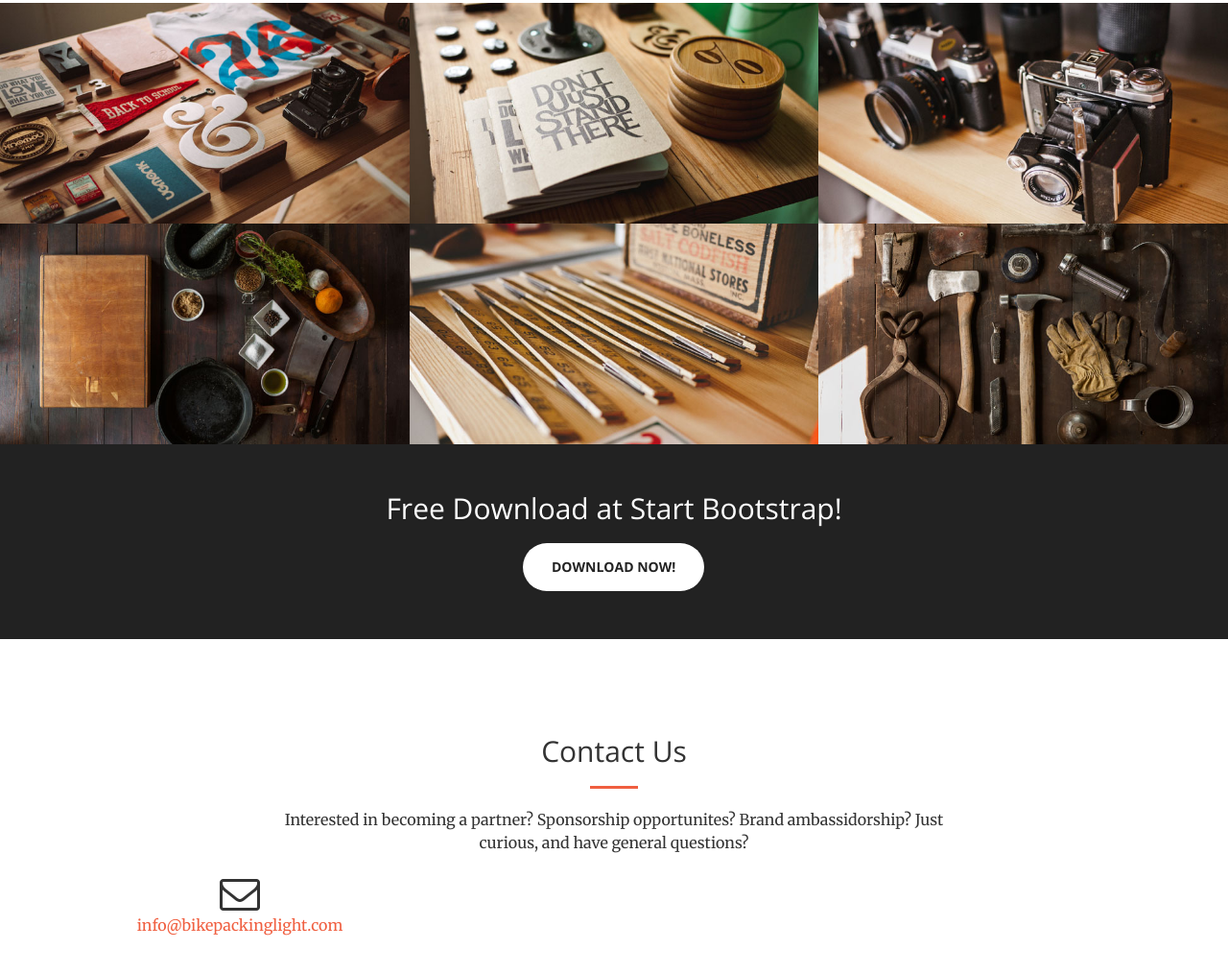
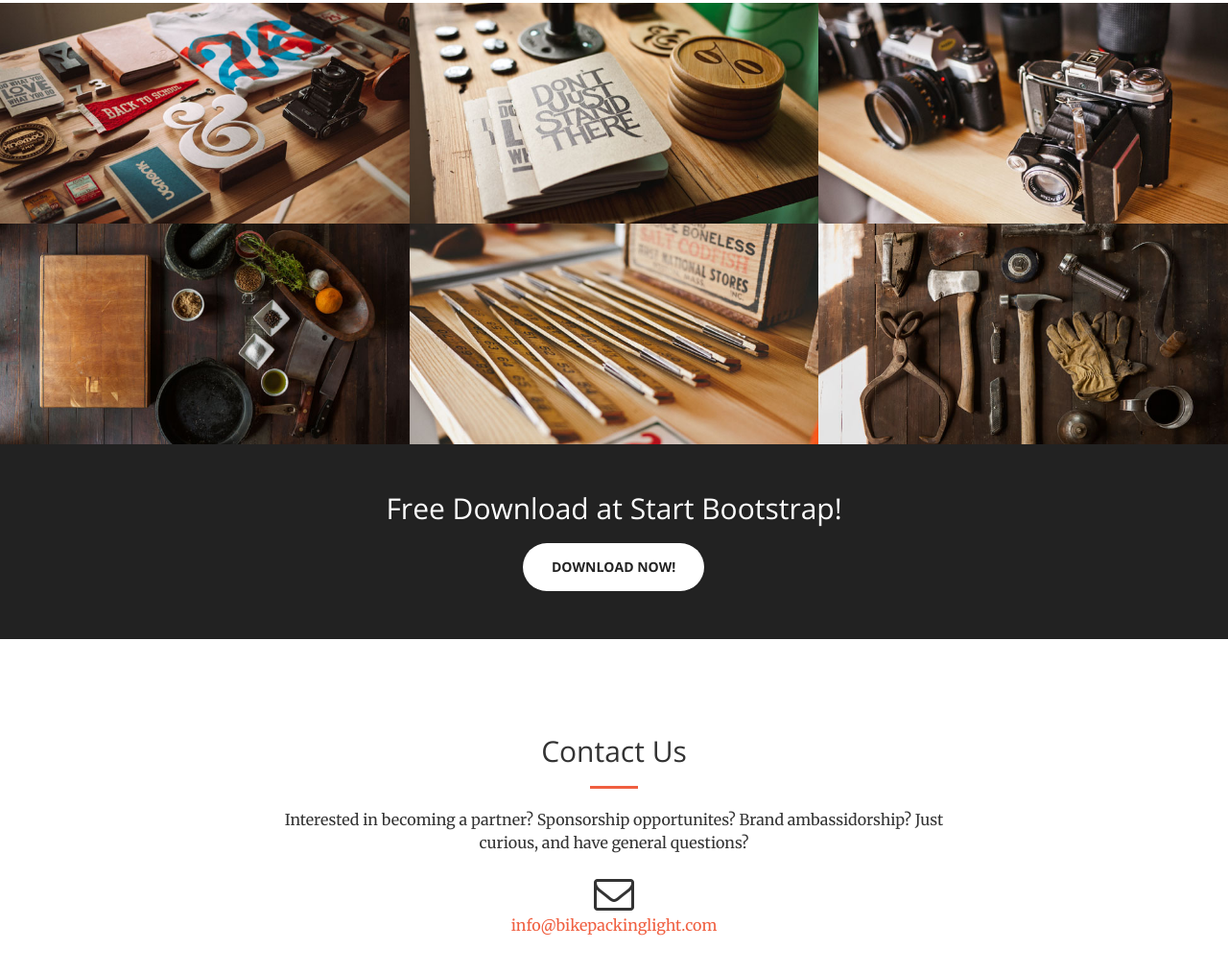
Before and after one commit to mxlucero/bikepacking_light, a website: page index.html in a window 1280 px wide. Shown: the part 1743-2757 px from the top of the page at 96% size. Drawn offline with nearby package versions, Linux system fonts and the light colour scheme.

Commit message:
Fixing alignment on email link

```diff
--- a/index.html
+++ b/index.html
@@ -249,8 +249,6 @@
                     <h2 class="section-heading">Contact Us</h2>
                     <hr class="primary">
                     <p>Interested in becoming a partner? Sponsorship opportunites? Brand ambassidorship? Just curious, and have general questions?</p>
-                </div>
-                <div class="col-lg-4 text-center">
                     <i class="fa fa-envelope-o fa-3x sr-contact"></i>
                     <p><a href="mailto:info@bikepackinglight.com">info@bikepackinglight.com</a></p>
                 </div>
```
